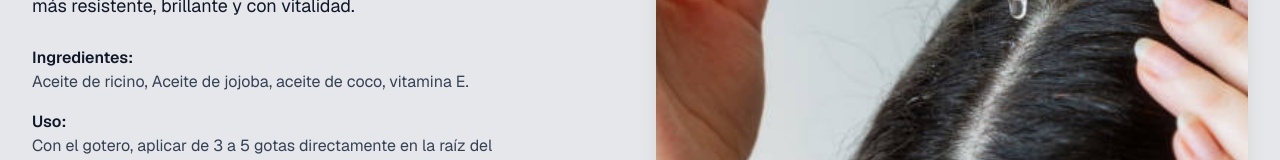
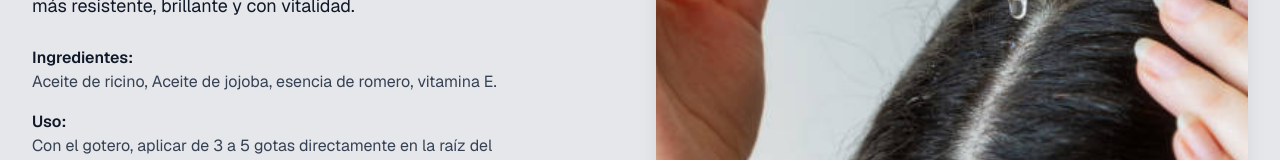
Before and after one commit to alancueva/claurea, a Next.js app: page /pages/products in a window 1280 px wide. Shown: the part 2040-2200 px from the top of the page. Built offline with nearby package versions, Linux system fonts and the light colour scheme.

Commit message:
cambios de nombres en los contenidos del serum repador capilar

```diff
--- a/src/app/pages/products/page.tsx
+++ b/src/app/pages/products/page.tsx
@@ -152,7 +152,7 @@ export default function Productos() {
                   <div>
                     <h4 className="font-semibold text-gray-900">Ingredientes:</h4>
                     <p className="text-gray-700">
-                      Aceite de ricino, Aceite de jojoba,  aceite de coco, vitamina E.
+                      Aceite de ricino, Aceite de jojoba, esencia de romero, vitamina E.
                     </p>
                   </div>
 
--- a/src/app/pages/products/serumsCapilar/page.tsx
+++ b/src/app/pages/products/serumsCapilar/page.tsx
@@ -36,7 +36,7 @@ export default function SerumsCapilar() {
                                 Contiene:
                             </h3>
                             <p className="text-gray-600 leading-relaxed mb-6">
-                                Aceite de ricino, aceite de jojoba, aceite de coco, vitamina E.
+                                Aceite de ricino, aceite de jojoba, esencia de romero, vitamina E.
                                 Natural, formula vegana, libre de sulfatos y parabenos.
                             </p>
                         </div>
```
